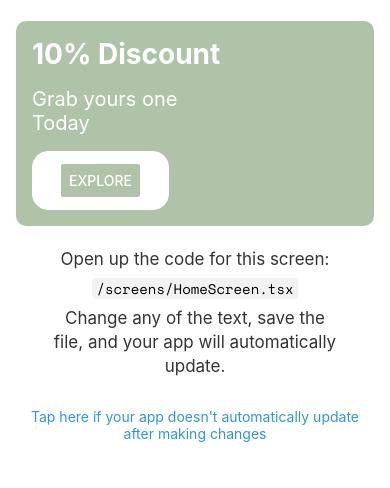
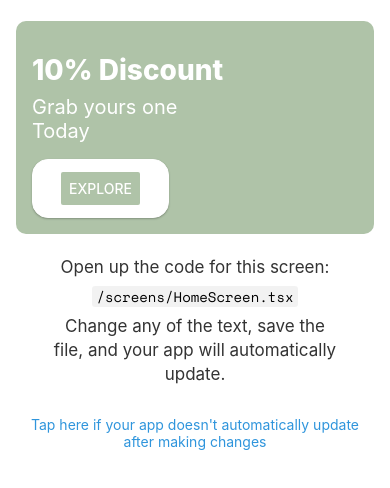
Before and after one commit to TalGoldDev/React-Native-Store, a React Native app: screen / in a window 390 px wide. Shown: the top 488 px of the page. Built offline with nearby package versions, Linux system fonts and the light colour scheme; what expo-linking would draw is missing.

Commit message:
Add: boxShadow to custom button

```diff
--- a/components/CustomButton.tsx
+++ b/components/CustomButton.tsx
@@ -12,7 +12,7 @@ export const CustomButton = (props: Props) => {
   const classes = styles(props);
 
   return (
-    <View style={classes.btnContainer}>
+    <View style={[classes.btnContainer, classes.boxWithShadow]}>
       <Button
         title={props.text}
         onPress={() => {}}
@@ -35,4 +35,11 @@ const styles = (props: { bgColor: any }) =>
       borderWidth: 1,
       borderColor: props.bgColor,
     },
+    boxWithShadow: {
+      shadowColor: "#000",
+      shadowOffset: { width: 0, height: 1 },
+      shadowOpacity: 0.25,
+      shadowRadius: 2,
+      elevation: 5,
+    },
   });
--- a/components/home-page/HeroSection.tsx
+++ b/components/home-page/HeroSection.tsx
@@ -35,12 +35,13 @@ const styles = StyleSheet.create({
     borderRadius: 10,
   },
   title: {
+    paddingTop: 16,
     color: "white",
     fontSize: 28,
-    fontWeight: "bold",
+    fontWeight: "800",
   },
   description: {
-    paddingTop: 16,
+    paddingTop: 8,
     color: "white",
     fontSize: 20,
   },
```
